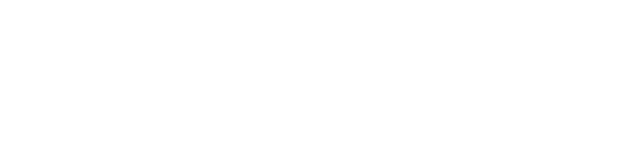
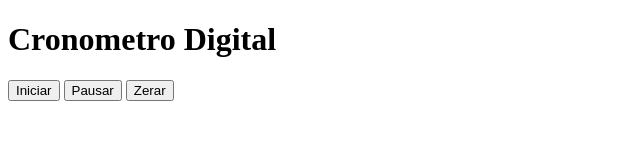
Before and after one commit to WebinJr/projeto_cronometro, a plain HTML site: page index.html in a window 1280 px wide. Shown: the whole page, without its empty margins (0-640 px from the left). Drawn offline with Linux system fonts and the light colour scheme.

Commit message:
adicionando botões ao html e inicio do projeto

```diff
--- a/index.html
+++ b/index.html
@@ -3,9 +3,15 @@
 <head>
     <meta charset="UTF-8">
     <meta name="viewport" content="width=device-width, initial-scale=1.0">
-    <title>Document</title>
+    <title>Cronometro Digital</title>
 </head>
 <body>
+    <script src = 'index.js'></script>
+    <h1>Cronometro Digital</h1>
+
+    <button name="iniciar" type="button">Iniciar</button>
+    <button name="pausar" type="button">Pausar</button>
+    <button name="Zerar" type="button">Zerar</button>
 
 </body>
 </html>
--- a/index.js
+++ b/index.js
@@ -1 +1,3 @@
 // projeto do cronometro
+
+console.log('Olá mundo')
```
Also changed, not shown: 1 other file.
